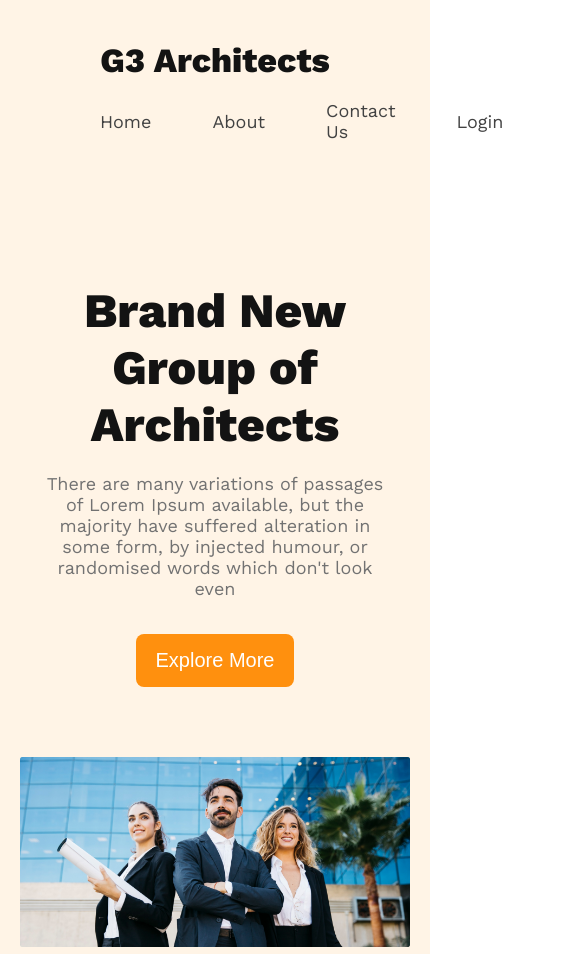
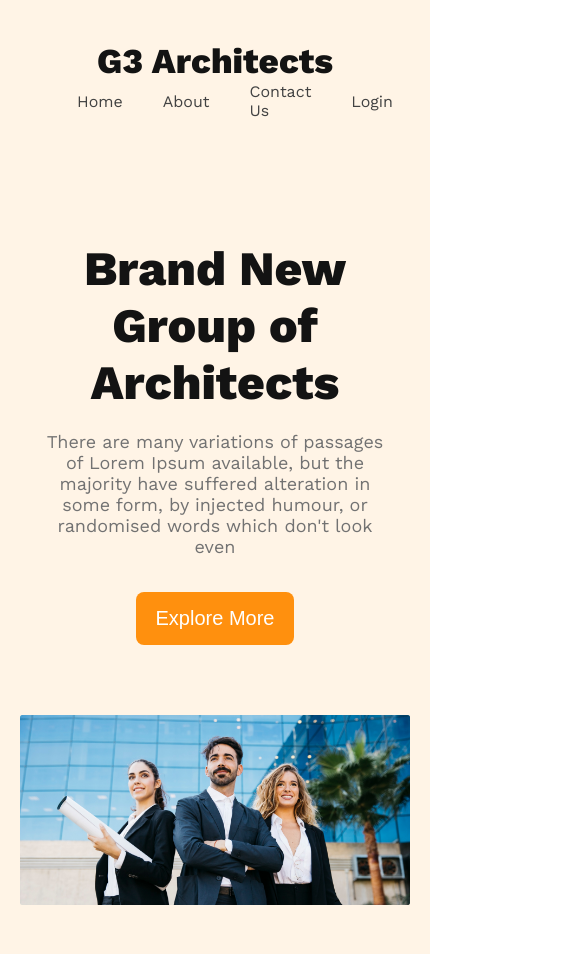
Before and after one commit to manik-kyau/g3-architect-website, a plain HTML site: page index.html in a window 390 px wide. Shown: the top 954 px of the page, 585 px wide, since content can reach past the window. Drawn offline with nearby package versions, Linux system fonts and the light colour scheme.

Commit message:
something change

```diff
--- a/index.html
+++ b/index.html
@@ -147,7 +147,7 @@
                 </div>
 
                 <div class="sponspors-logo">
-                    <img src="/images/sponsors/spotify.png" alt="">
+                    <img src="images/sponsors/spotify.png" alt="">
                     <img src="images/sponsors/amazon.png" alt="">
                     <img src="images/sponsors/google.png" alt="">
                     <img src="images/sponsors/telerama.png" alt="">
--- a/style.css
+++ b/style.css
@@ -35,13 +35,13 @@ body{
 
 /*     style Navbar  */
 nav{
-    padding: 40px 170px;
+    padding: 40px 150px;
     display: flex;
     align-items: center;
     justify-content: space-between;
 }
 nav h1{
-    font-size: 34px;
+    font-size: 35px;
     color: #131313;
     text-align: center;
     font-weight: 800;
@@ -53,12 +53,12 @@ nav ul{
 }
 nav ul li{
     list-style: none;
-    margin-left: 60px;
+    margin-left: 40px;
 }
 nav ul li a{
     color: #424242;
-    font-size: 18px;
-    font-weight: 500;
+    font-size: 16px;
+    font-weight: 400;
     text-decoration: none;
 }
 
@@ -87,6 +87,7 @@ nav ul li a{
     font-weight: 400;
     margin-bottom: 35px;
 }
+
 
 .banner-image img{
     width: 1080px;
@@ -293,27 +294,25 @@ nav ul li a{
 
 /*Responsive for Mobile */
 @media screen and (max-width: 576px) {
-    .header, nav, .banner-content, .teams{
+    .header, nav,.banner-content, .teams{
         padding: 20px;
     }
 
-    nav, .teams, .facts-image{
+    nav, .teams, .sponspors-logo, .facts-image , .features{
         flex-direction: column;
     }
-    .header, .banner-title, .banner-image img, .banner-drescription, .team-image img,
+   .header, .banner-title,.ten-years-badge, .banner-image img,
+    .banner-drescription,ul li, .team-image img,
     .team-content, .facts{
         width: 100%;
         height: 100%;
     }
 
-    ul{
-        margin: 20px auto;
-    }
-    ul>li{
-        margin: 0px 1px;
+    ul li{
+        margin-left: 0px;
     }
     ul li a{
-        font-size: 16px;
+        font-size: 12px;
     }
     .team-image{
         grid-template-columns: repeat(2,1fr);
@@ -333,9 +332,8 @@ nav ul li a{
         width: 100%;
     }
 
-    .sponspors-logo{
+    .sponspors-logo, .columns img{
         width: 100%;
-        flex-direction: column;
     }
 
 }
```
